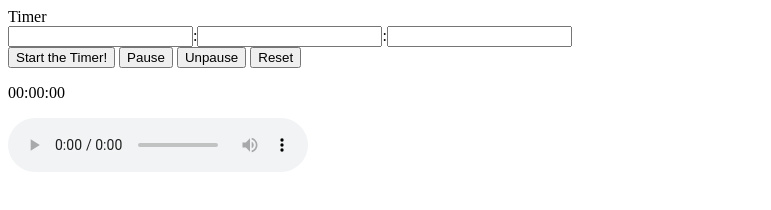
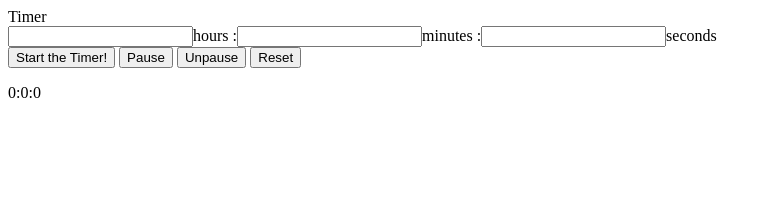
Before and after one commit to mkartha/TimerProject, a plain HTML site: page index.html in a window 1280 px wide. Shown: the whole page, without its empty margins (0-771 px from the left). Drawn offline with Linux system fonts and the light colour scheme.

Commit message:
Update index.html

```diff
--- a/index.html
+++ b/index.html
@@ -2,22 +2,21 @@
 <html>
 
 <head>
-<header>Timer</header>
 </head>
 
 <body>
-
+  <header>Timer</header>
 <div id="Settings">
-<input id=hrs type="text" required>:<input  id="mins" type="text"required>:<input  id="secs" type="text" required>
+<input id=hrs type="text" required>hours :<input  id="mins" type="text"required>minutes :<input  id="secs" type="text" required>seconds
 </div>
 
 <button id="J" onclick="startTimer()">Start the Timer!</button>
 <button id="Pause" onclick="pauseTimer()">Pause</button>
 <button id="Rest" onclick="unpauseTimer()">Unpause</button>
 <button id="Off" onclick="reset()">Reset</button>
-<p id="timer">00:00:00</p>
+<p id="timer">0:0:0</p>
 
-<audio id="sound" controls src="https://cdn.pixabay.com/audio/2022/03/14/audio_d164fb27ce.mp3"></audio>
+<audio id="sound"  src="https://cdn.pixabay.com/audio/2022/03/14/audio_d164fb27ce.mp3"></audio>
 
   </body>
   <script src="script.js">
```
